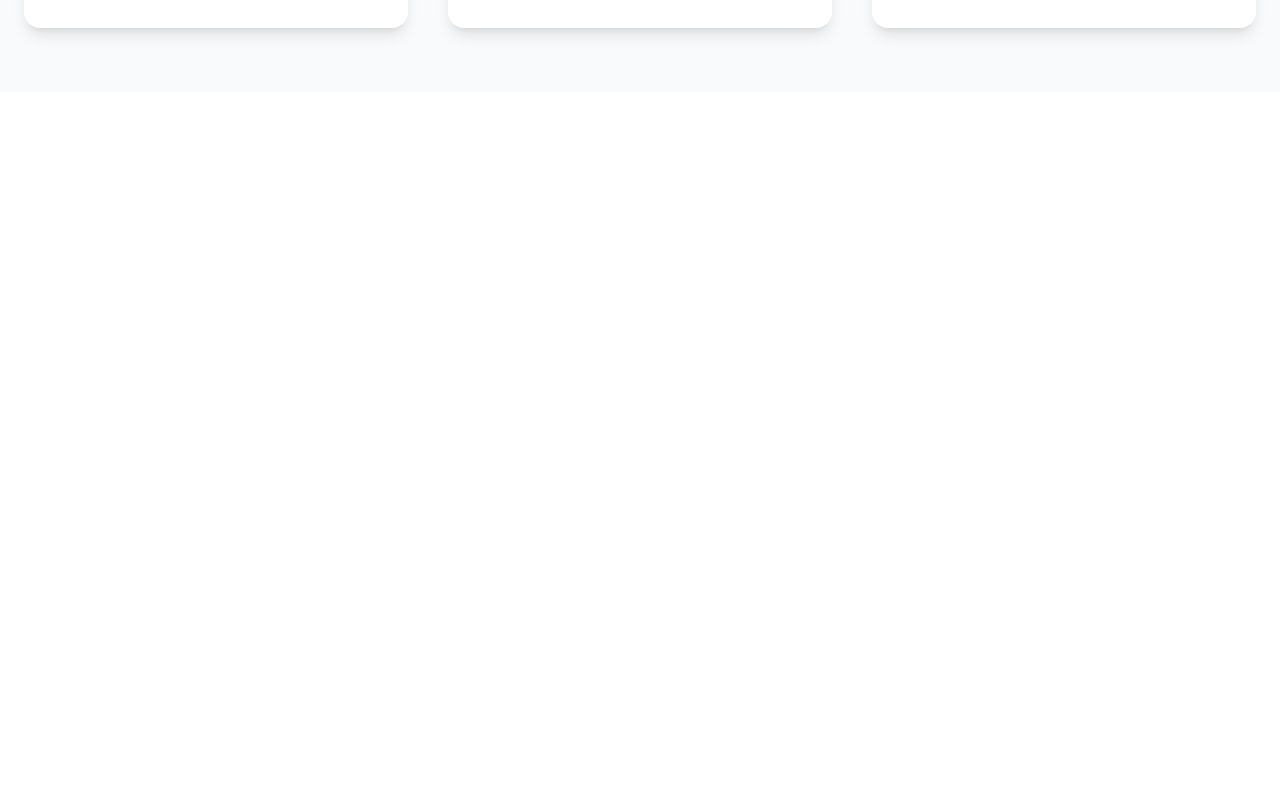
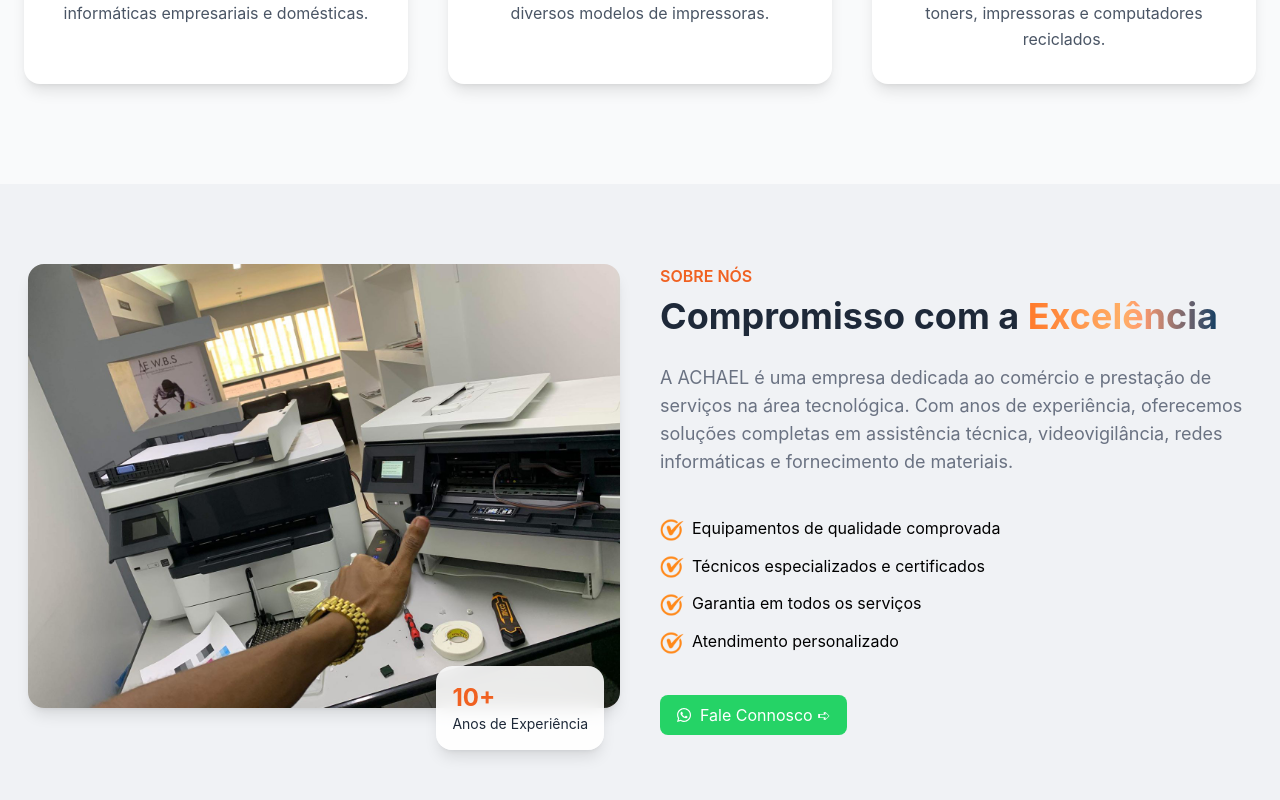
Before and after one commit to RuiGomes111/achael, a React (Vite) app: page / in a window 1280 px wide. Shown: the part 1902-2702 px from the top of the page. Before the commit the page ends 1994 px from the top, so only its background shows below. Built offline with nearby package versions, Linux system fonts and the light colour scheme.

Commit message:
adicionando section sobre e contacto

```diff
--- a/src/App.tsx
+++ b/src/App.tsx
@@ -1,12 +1,16 @@
 import Header from "./components/header";
 import Principal from "./components/principal";
 import Servicos from "./components/servicos";
+import Sobre from "./components/sobre";
+import Contato from "./components/contacto";
 function App() {
   return (
     <main className="bg-[#F5F5F5] min-h-screen">
       <Header />
       <Principal />
       <Servicos />
+      <Sobre />
+      <Contato />
 
 
 
--- /dev/null
+++ b/src/components/contacto.tsx
@@ -0,0 +1,65 @@
+import { FaPhoneAlt } from "react-icons/fa";
+import { MdOutlineMailOutline } from "react-icons/md";
+import { CiLocationOn } from "react-icons/ci";
+import { IoTimeOutline } from "react-icons/io5";
+export default function Contato() {
+  return (
+    <div
+      id="contato"
+      className="bg-[#F0F2F5] py-10 px-7 mt-20 rounded-lg text-center h-screen"
+    >
+      <div>
+        <h2 className="text-md font-semibold mb-2 text-[#F06121]">
+          FALE CONNOSCO
+        </h2>
+        <h3 className="text-4xl font-bold mb-2 text-gray-800">
+          Entre em Contato
+        </h3>
+      </div>
+      <section className="grid grid-cols-1 md:grid-cols-2 max-w-4xl mx-auto mt-16 gap-6 px-4">
+        <div className="flex items-center gap-4 bg-white p-5 rounded-2xl shadow-md hover:shadow-xl hover:-translate-y-1 transition-all duration-300">
+          <div className="bg-[#F06121]/10 p-4 rounded-xl flex items-center justify-center">
+            <FaPhoneAlt className="text-[#F06121] text-xl" />
+          </div>
+
+          <div className="text-left">
+            <p className="text-sm text-gray-500">Telefone</p>
+            <p className="text-lg font-semibold text-gray-800">939 340 305</p>
+          </div>
+        </div>
+        <div className="flex items-center gap-4 bg-white p-5 rounded-2xl shadow-md hover:shadow-xl hover:-translate-y-1 transition-all duration-300">
+          <div className="bg-[#F06121]/10 p-4 rounded-xl flex items-center justify-center">
+            <MdOutlineMailOutline className="text-[#F06121] text-xl" />
+          </div>
+
+          <div className="text-left">
+            <p className="text-sm text-gray-500 ">Email</p>
+            <p className="text-lg font-semibold text-gray-800">achael04@hotmail.com</p>
+          </div>
+        </div>
+
+          <div className="flex items-center gap-4 bg-white p-5 rounded-2xl shadow-md hover:shadow-xl hover:-translate-y-1 transition-all duration-300">
+          <div className="bg-[#F06121]/10 p-4 rounded-xl flex items-center justify-center">
+            <CiLocationOn className="text-[#F06121] text-xl" />
+          </div>
+
+          <div className="text-left">
+            <p className="text-sm text-gray-500 ">Endereço</p>
+            <p className="text-lg font-semibold text-gray-800">Rua Padre Costa, Casa Nº 7965</p>
+          </div>
+        </div>
+
+          <div className="flex items-center gap-4 bg-white p-5 rounded-2xl shadow-md hover:shadow-xl hover:-translate-y-1 transition-all duration-300">
+          <div className="bg-[#F06121]/10 p-4 rounded-xl flex items-center justify-center">
+            <CiLocationOn className="text-[#F06121] text-xl" />
+          </div>
+
+          <div className="text-left">
+            <p className="text-sm text-gray-500 ">Horário</p>
+            <p className="text-lg font-semibold text-gray-800">Seg–Sex: 8h–18h</p>
+          </div>
+        </div>
+      </section>
+    </div>
+  );
+}
--- a/src/components/header.tsx
+++ b/src/components/header.tsx
@@ -5,6 +5,7 @@ import LogoAchael from "../assets/img/achael.logo.jpeg";
 
 export default function Header() {
   const [isOpen, setIsOpen] = useState(false);
+
 
   return (
     <header className="bg-[#D0D3D7]/95 backdrop-blur-sm flex items-center p-3 justify-between fixed w-full top-0 z-50 shadow-md">
@@ -17,7 +18,7 @@ export default function Header() {
       {/* DESKTOP NAVIGATION (Hidden on Mobile) */}
       <ul className="hidden md:flex gap-8 text-gray-600 font-semibold transition-all">
         <li className="hover:text-[#EF6320] cursor-pointer transition-colors"><a href="#">Início</a></li>
-        <li className="hover:text-[#EF6320] cursor-pointer transition-colors"><a href="#">Serviços</a></li>
+        <li className="hover:text-[#EF6320] cursor-pointer transition-colors"><a href="#service">Serviços</a></li>
         <li className="hover:text-[#EF6320] cursor-pointer transition-colors"><a href="#">Contacto</a></li>
       </ul>
 
@@ -43,9 +44,9 @@ export default function Header() {
           <li className="hover:text-[#EF6320]"><a href="#" onClick={() => setIsOpen(false)}>Início</a></li>
           <li className="hover:text-[#EF6320]"><a href="#" onClick={() => setIsOpen(false)}>Serviços</a></li>
           <li className="hover:text-[#EF6320]"><a href="#" onClick={() => setIsOpen(false)}>Contacto</a></li>
-          <button className="w-full mt-2 rounded-xl p-3 bg-linear-to-r from-[#F06121] to-[#1C4057] text-white flex items-center justify-center gap-2 animate-pulse">
+          <a href="tel:+244942349797" className="w-full mt-2 rounded-xl p-3 bg-linear-to-r from-[#F06121] to-[#1C4057] text-white flex items-center justify-center gap-2 animate-pulse">
             <FontAwesomeIcon icon={faPhone} /> Ligar Agora
-          </button>
+          </a>
         </ul>
       </div>
     </header>
--- a/src/components/principal.tsx
+++ b/src/components/principal.tsx
@@ -34,12 +34,12 @@ function Principal() {
 
         {/* BUTTONS - Stack on mobile (flex-col), side-by-side on desktop (sm:flex-row) */}
         <div className="flex flex-col sm:flex-row gap-4 mt-10">
-          <button className="group w-full sm:w-auto justify-center bg-linear-to-r from-[#F06121] to-[#1C4057] text-white px-8 py-4 rounded-xl font-bold flex items-center gap-2 hover:scale-105 transition-transform cursor-pointer">
+          <a href="#service" className="group w-full sm:w-auto justify-center bg-linear-to-r from-[#F06121] to-[#1C4057] text-white px-8 py-4 rounded-xl font-bold flex items-center gap-2 hover:scale-105 transition-transform cursor-pointer">
             ver serviços
             <span className="transition-transform duration-300 group-hover:translate-x-2 animate-shake-horizontal text-xl">
               ➪
             </span>
-          </button>
+          </a>
 
           <button className="w-full sm:w-auto justify-center border border-white/20 text-white/90 px-8 py-4 rounded-xl font-bold hover:border-[#EF6220] hover:bg-[#EF6220]/10 hover:scale-105 transition-transform cursor-pointer flex items-center gap-3">
             <FontAwesomeIcon icon={faPhone} className="text-[#F06121]" />
--- a/src/components/servicos.tsx
+++ b/src/components/servicos.tsx
@@ -14,20 +14,21 @@ export default function Servicos() {
   ];
 
   return (
-    <section className="flex flex-col items-center py-16 px-6 bg-gray-50">
+    <section id="service" className="flex flex-col items-center py-25 px-6 bg-gray-50">
       <div className="text-center mb-12">
         <h1 className="text-[#F06121] font-bold tracking-[0.2em] text-sm mb-2">O QUE FAZEMOS</h1>
-        <h2 className="text-3xl md:text-4xl font-extrabold text-gray-800">Os Nossos Serviços</h2>
+        <h2 className="text-3xl md:text-4xl font-extrabold text-gray-800 ">Os Nossos Serviços</h2>
+        <div className="mx-auto mt-4 h-1 w-16 bg-gradient-to-r from-[#F06121] to-[#1C4057] rounded-full"></div>
       </div>
 
-      {/* Grid com largura aumentada para 1280px (7xl) */}
+
       <div className="grid grid-cols-1 md:grid-cols-2 lg:grid-cols-3 gap-10 max-w-7xl w-full ">
         {services.map((service, index) => (
           <div
             key={index}
             className="flex flex-col bg-white rounded-2xl shadow-lg overflow-hidden transform transition-all duration-300 hover:-translate-y-2 hover:shadow-2xl hover:text-[#F06121] group cursor-pointer"
           >
-            {/* Altura da imagem aumentada para h-52 (208px) */}
+
             <div className="h-52 w-full overflow-hidden">
               <img
                 src={service.imagem}
@@ -41,7 +42,7 @@ export default function Servicos() {
               <h3 className="text-2xl font-bold text-gray-800 group-hover:text-[#F06121]">
                 {service.title}
               </h3>
-              <div className="w-12 h-1 bg-[#F06121] mx-auto rounded-full"></div> {/* Detalhe visual */}
+              <div className="w-12 h-1 bg-[#F06121] mx-auto rounded-full"></div>
               <p className="text-gray-600 text-base leading-relaxed">
                 {service.description}
               </p>
--- /dev/null
+++ b/src/components/sobre.tsx
@@ -0,0 +1,74 @@
+import assistencia from "../assets/img/workspace-nP1JMOEp.jpeg";
+import yes from "../assets/icon/checkmarks.png";
+import { FaWhatsapp } from "react-icons/fa";
+
+export default function Sobre() {
+  return (
+    <div className="grid grid-cols-1 md:grid-cols-2 lg:grid-cols-2 gap-10 max-w-7xl w-full p-7 bg-[#F0F2F5] py-10 justify-center ">
+      <div className="py-10 relative w-fit">
+  <img
+    src={assistencia}
+    alt="foto impressora"
+    className="rounded-2xl shadow-lg"
+  />
+
+  <div className="absolute  right-4 -translate-y-1/2
+    rounded-2xl shadow-lg p-4
+    bg-white/90 backdrop-blur-sm">
+
+    <span className="text-2xl font-bold text-[#F06121]">
+      10+
+    </span>
+    <p className="text-gray-800 text-sm">
+      Anos de Experiência
+    </p>
+  </div>
+</div>
+      <div className="flex flex-col gap-5 py-10">
+        <div>
+          <h2 className="text-md font-semibold mb-2 text-[#F06121]">
+            SOBRE NÓS
+          </h2>
+          <h3 className="text-4xl font-bold mb-2 text-gray-800">
+            Compromisso com a{" "}
+            <span className="text-transparent bg-clip-text bg-linear-to-r from-[#F06121] via-[#ff8c52] to-[#08304E] brightness-125">
+              Excelência
+            </span>
+          </h3>
+        </div>
+        <p className="text-gray-500 text-lg  ">
+          A ACHAEL é uma empresa dedicada ao comércio e prestação de serviços na
+          área tecnológica. Com anos de experiência, oferecemos soluções
+          completas em assistência técnica, videovigilância, redes informáticas
+          e fornecimento de materiais.
+        </p>
+        <div className=" text-base  mt-5 gap-3 flex flex-col ">
+          <p>
+            {" "}
+            <img src={yes} alt="Sim" className="w-6 h-6 inline mr-2" />
+            Equipamentos de qualidade comprovada
+          </p>
+          <p>
+            {" "}
+            <img src={yes} alt="Sim" className="w-6 h-6 inline mr-2" />
+            Técnicos especializados e certificados
+          </p>
+          <p>
+            {" "}
+            <img src={yes} alt="Sim" className="w-6 h-6 inline mr-2" />
+            Garantia em todos os serviços
+          </p>
+          <p>
+            {" "}
+            <img src={yes} alt="Sim" className="w-6 h-6 inline mr-2" />
+            Atendimento personalizado
+          </p>
+        </div>
+        <a href="#contato" className="bg-[#25D366] text-white py-2 px-4 rounded-lg hover:bg-[#25D366]/90 transition-colors duration-300 w-max mt-5 inline-flex items-center gap-2 hover:scale-105 transform cursor-pointer">
+          <FaWhatsapp />
+          Fale Connosco ➪
+        </a>
+      </div>
+    </div>
+  );
+}
--- a/src/index.css
+++ b/src/index.css
@@ -9,3 +9,7 @@
   display: inline-block; /* Essential for transforms to work */
   animation: shake-x 1.5s ease-in-out infinite;
 }
+
+html {
+scroll-behavior: smooth;
+}
```
Also changed, not shown: src/assets/icon/checkmarks.png (added).
